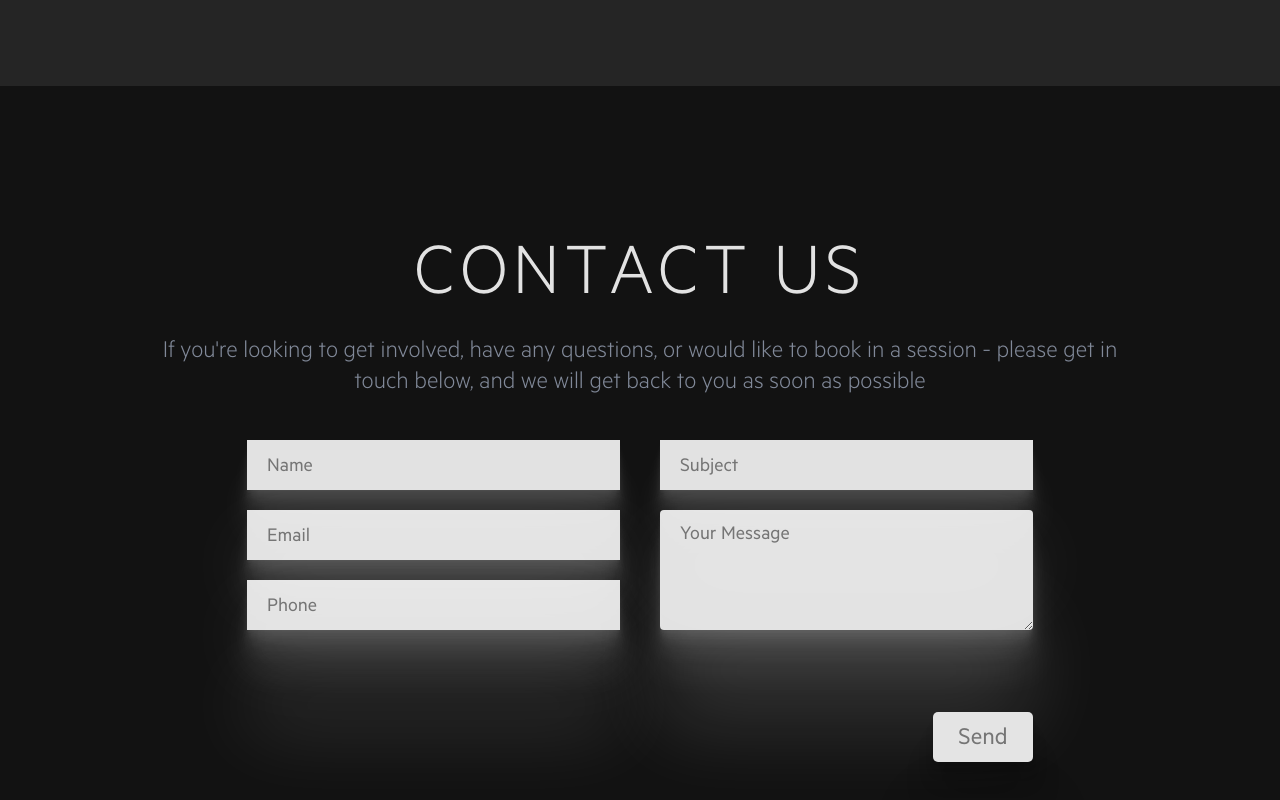
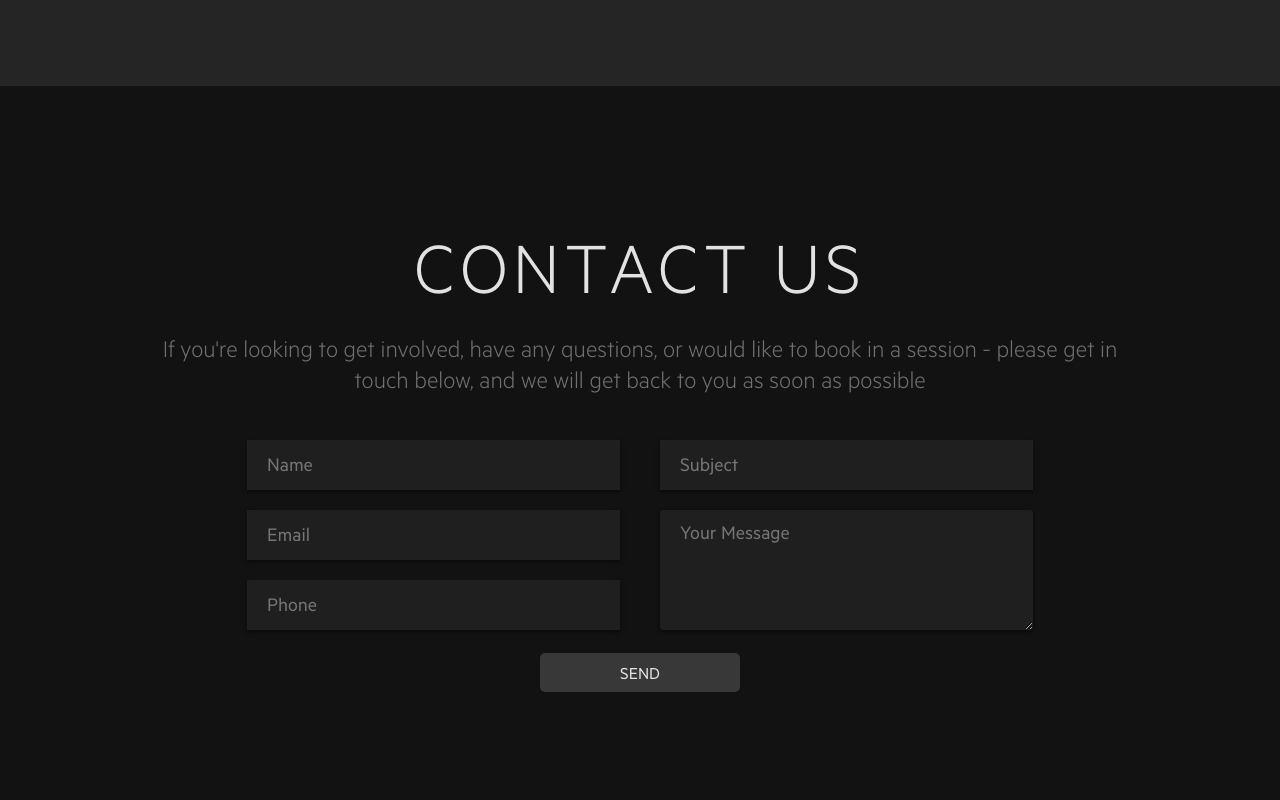
Before and after one commit to RKHTechnologies/jf-fitness, a React (Create React App) app: page / in a window 1280 px wide. Shown: the part 4282-5082 px from the top of the page. After the commit the page ends 4994 px from the top, so only its background shows below. Built offline with nearby package versions, Linux system fonts and the light colour scheme.

Commit message:
Lots of mobile fixes

```diff
--- a/src/Components/About.tsx
+++ b/src/Components/About.tsx
@@ -1,11 +1,16 @@
 import React from 'react';
 import styled from 'styled-components';
+import { SharedSettings } from '../Shared/SharedStyles';
 import Testimonials from './Testimonials';
 
 const Container = styled.div`
   width: 100%;
   display: grid;
   grid-template-columns: 1fr 600px;
+
+  @media(max-width: ${SharedSettings.mobile}) {
+    grid-template-columns: 1fr;
+  }
 `;
 
 const AboutUs = styled.div`
@@ -13,6 +18,11 @@ const AboutUs = styled.div`
   font-size: 1.8em;
   font-weight: 100;
   color: rgb(255 255 255 / 0.88);
+
+  @media(max-width: ${SharedSettings.mobile}) {
+    margin-top: 70px;
+    font-size: 1.3em;
+  }
 `;
 
 const About: React.FC = () => {
--- a/src/Components/Contact.tsx
+++ b/src/Components/Contact.tsx
@@ -20,6 +20,7 @@ const Section = styled.div`
     flex-wrap: wrap;
     width: 100%;
     overflow: hidden;
+    position: relative;
 
     &#about {
         padding-top: 130px;
@@ -59,7 +60,7 @@ const SubHeader = styled.div`
   max-width: 1000px;
   margin-bottom: 40px;
   margin-top: 10px;
-  color: #818999;
+  color: rgb(255 255 255 / 40%);
   font-weight: 300;
 
   @media(max-width: ${SharedSettings.mobile}) {
@@ -92,8 +93,9 @@ const Column = styled.div`
 const FormItem = styled.input`
   width: 100%;
   height: 50px;
-  background: rgb(255 255 255 / 0.88);
-  box-shadow: 0 2.8px 2.2px rgba(255, 255, 255, 0.034), 0 6.7px 5.3px rgba(255, 255, 255, 0.048), 0 12.5px 10px rgba(255, 255, 255, 0.06), 0 22.3px 17.9px rgba(255, 255, 255, 0.072), 0 41.8px 33.4px rgba(255, 255, 255, 0.086), 0 100px 80px rgba(255, 255, 255, 0.12);
+  background: #1F1F1F;
+  /* box-shadow: 0 2.8px 2.2px rgba(255, 255, 255, 0.034), 0 6.7px 5.3px rgba(255, 255, 255, 0.048), 0 12.5px 10px rgba(255, 255, 255, 0.06), 0 22.3px 17.9px rgba(255, 255, 255, 0.072), 0 41.8px 33.4px rgba(255, 255, 255, 0.086), 0 100px 80px rgba(255, 255, 255, 0.12); */
+  box-shadow: 0 2px 4px rgba(0,0,0,0.5);
   border: 0;
   margin-bottom: 20px;
   box-sizing: border-box;
@@ -106,8 +108,8 @@ const FormItem = styled.input`
 const MultiLineForm = styled.textarea`
   width: 100%;
   height: 120px;
-  background: rgb(255 255 255 / 0.88);
-  box-shadow: 0 2.8px 2.2px rgba(255, 255, 255, 0.034), 0 6.7px 5.3px rgba(255, 255, 255, 0.048), 0 12.5px 10px rgba(255, 255, 255, 0.06), 0 22.3px 17.9px rgba(255, 255, 255, 0.072), 0 41.8px 33.4px rgba(255, 255, 255, 0.086), 0 100px 80px rgba(255, 255, 255, 0.12);
+  background: #1F1F1F;
+  box-shadow: 0 2px 4px rgba(0,0,0,0.5);
   border: 0;
   border-radius: 4px;
   margin-bottom: 20px;
@@ -118,23 +120,23 @@ const MultiLineForm = styled.textarea`
 `;
 
 export const SubmitButton = styled.input`
-  background: #e4e4e4;
+  color: #ffffffde;
+  background: #ffffff29;
+  display: flex;
+  align-items: center;
+  justify-content: center;
+  border-radius: 5px;
+  text-transform: uppercase;
+  position: absolute;
+  bottom: 20px;
+  padding: 12px 80px 5px;
+  font-size: 0.7em;
   cursor: pointer;
-  font-size: 1em;
-  margin-top: 50px;
-  border: 2px solid transparent;
-  color: #757575;
-  border-radius: 5px;
-  height: 50px;
-  line-height: 50px;
-  width: 100px;
-  margin-left: auto;
-  margin-right: 20px;
-  box-shadow: 0 2.8px 2.2px rgba(0, 0, 0, 0.034), 0 6.7px 5.3px rgba(0, 0, 0, 0.048), 0 12.5px 10px rgba(0, 0, 0, 0.06), 0 22.3px 17.9px rgba(0, 0, 0, 0.072), 0 41.8px 33.4px rgba(0, 0, 0, 0.086), 0 100px 80px rgba(0, 0, 0, 0.12);
+  border: none;
 
   &:hover {
-    color: ${colours.light};
-    background: #ccc;
+    background: ${colours.primary};
+    color: rgb(255 255 255 / 0.90);
   }
 `;
 
--- a/src/Components/HeaderBar.tsx
+++ b/src/Components/HeaderBar.tsx
@@ -127,7 +127,7 @@ const NavItemsRightContainer = styled.div`
 const Burger = styled.div`
     height: 3px;
     width: 40px;
-    background: ${(p: menuProps) => p.menuOpen ? colours.primary : colours.dark};
+    background: ${(p: menuProps) => p.menuOpen ? colours.primary : colours.light};
     transition: all 0.5s ease;
     transition-property: height, width, transform;
     position: absolute;
--- a/src/Components/Services.tsx
+++ b/src/Components/Services.tsx
@@ -71,7 +71,6 @@ const Text = styled.div`
   grid-area: text;
   padding: 50px 100px;
   text-align: ${(p: ServiceProps) => p.alt ? "right" : null};
-  /* padding-left: ${(p: ServiceProps) => p.alt ? "50px" : null}; */
   color: rgb(255 255 255 /0.88);
 
   @media(max-width: ${SharedSettings.mobile}) {
@@ -89,13 +88,11 @@ const Title = styled.h1`
   color: ${colours.primary};
   text-transform: uppercase;
   letter-spacing: 2px;
-  /* padding-left: ${(p: ServiceProps) => p.alt ? "50px" : null}; */
   text-align: ${(p: ServiceProps) => p.alt ? "left" : null};
   text-transform: uppercase;
 
   @media(max-width: ${SharedSettings.mobile}) {
     font-size: 2em;
-    /* padding-left: 0; */
   }
 `;
 
@@ -103,12 +100,6 @@ const Description = styled.div`
   text-align: justify;
   font-size: 1.2em;
   color: #818999;
-  /* padding-left: ${(p: ServiceProps) => p.alt ? "50px" :  null}; */
-
-  @media(max-width: ${SharedSettings.mobile}) {
-    text-align: justify;
-    /* padding-left: 0; */
-  }
 `;
 
 const CheckList = styled.div`
@@ -138,10 +129,6 @@ const CheckList = styled.div`
   }
 `;
 
-interface ButtonProps {
-  primary?: boolean;
-}
-
 const Button = styled.div`
   color: ${colours.primary};
   background: ${colours.primary}40;
@@ -150,9 +137,6 @@ const Button = styled.div`
   justify-content: center;
   border-radius: 5px;
   text-transform: uppercase;
-  /* position: absolute;
-  bottom: 20px;
-  right: 20px; */
   padding: 14px 26px 5px;
   cursor: pointer;
   margin-top: 20px;
@@ -205,7 +189,7 @@ const Services: FC = ()  => {
           <Image image="stretching" alt short />
           <Text alt>
             <Title alt>Online Programs</Title>
-            <Description alt>
+            <Description>
               There are many different programs to <Highlight>fit your needs</Highlight>, quis nostrud exercitation ullamco commodo <Highlight>we understand</Highlight> ullamco laboris nisi ut aliquip.
               <br /><br />
               JF FITNESS can help you to <Highlight>progress</Highlight> In voluptate velit esse cillum dolore eu fugiat nulla pariatur dipiscing et dolore magna aliqua.
--- a/src/Components/Testimonials.tsx
+++ b/src/Components/Testimonials.tsx
@@ -1,6 +1,6 @@
 import React, { useState, FC, useEffect } from 'react';
 import styled from 'styled-components';
-import { colours } from '../Shared/SharedStyles';
+import { colours, SharedSettings } from '../Shared/SharedStyles';
 
 const Container = styled.div`
   width: 100%;
@@ -8,6 +8,11 @@ const Container = styled.div`
   display: flex;
   align-items: center;
   justify-content: flex-end;
+
+  @media(max-width: ${SharedSettings.mobile}) {
+    justify-content: center;
+    margin-top: 40px;
+  }
 `;
 
 const TestimonialsSection = styled.div`
@@ -23,6 +28,12 @@ const TestimonialsSection = styled.div`
   justify-content: center;
   /* box-shadow: 0 2.8px 2.2px rgb(255 255 255 / 3%), 0 6.7px 5.3px rgb(255 255 255 / 5%), 0 12.5px 10px rgb(255 255 255 / 6%), 0 22.3px 17.9px rgb(255 255 255 / 7%), 0 41.8px 33.4px rgb(255 255 255 / 9%), 0 100px 80px rgb(255 255 255 / 12%); */
   box-shadow: 0 2.8px 2.2px rgba(0,0,0,0.034), 0 6.7px 5.3px rgba(0,0,0,0.048), 0 12.5px 10px rgba(0,0,0,0.06), 0 22.3px 17.9px rgba(0,0,0,0.072), 0 41.8px 33.4px rgba(0,0,0,0.086), 0 100px 80px rgba(0,0,0,0.12);
+
+  @media(max-width: 540px) {
+    width: 100%;
+    height: auto;
+    padding: 30px 20px 50px;
+  }
 `;
 
 const Testimonial = styled.div`
@@ -55,6 +66,20 @@ const Testimonial = styled.div`
     position: absolute;
     bottom: 15px;
     right: 50px;
+  }
+
+  @media(max-width: 540px) {
+    font-size: 1.2em;
+
+    &:before {
+      font-size: 2em;
+      margin-top: -22px;
+      margin-left: -24px;
+    }
+
+    &:after {
+      font-size: 2em;
+    }
   }
 `;
 
--- a/src/Components/WhyUs.tsx
+++ b/src/Components/WhyUs.tsx
@@ -41,7 +41,7 @@ export const GridItem = styled.div`
   position: relative;
 
   @media(max-width: ${SharedSettings.mobile}) {
-    grid-template-columns: 1fr 2fr;
+    grid-template-columns: 50px 1fr;
   }
 `;
 
@@ -53,6 +53,10 @@ export const Icon = styled(FontAwesomeIcon)`
   color: ${colours.primary};
   position: absolute;
   right: 0;
+
+  @media(max-width: ${SharedSettings.mobile}) {
+    margin: 7px 8px 0;
+  }
 `;
 
 export const Title = styled.h2`
@@ -63,6 +67,11 @@ export const Title = styled.h2`
   color: rgb(255 255 255 / 0.88);
   font-weight: 300;
   text-transform: uppercase;
+
+  @media(max-width: ${SharedSettings.mobile}) {
+    width: 95%;
+    padding-left: 15px;
+  }
 `;
 
 export const Description = styled.p`
--- a/src/Pages/Home.tsx
+++ b/src/Pages/Home.tsx
@@ -23,7 +23,7 @@ interface SectionProps {
 const Section = styled.div`
   width: 100%;
   min-height: 200px;
-  margin: ${(p: SectionProps) => p.fullwidth ? "20px 0 100px" : "20px 0px 100px"};
+  margin: 20px 0 100px;
   margin-bottom: ${(p: SectionProps) => p.lastItem ? "0 !important" : null};
   box-sizing: border-box;
   display: flex;
@@ -39,6 +39,7 @@ const Section = styled.div`
 
   @media(max-width: 1100px) {
     padding: 20px 0 50px;
+    margin-bottom: 0;
   }
 `;
 
```
